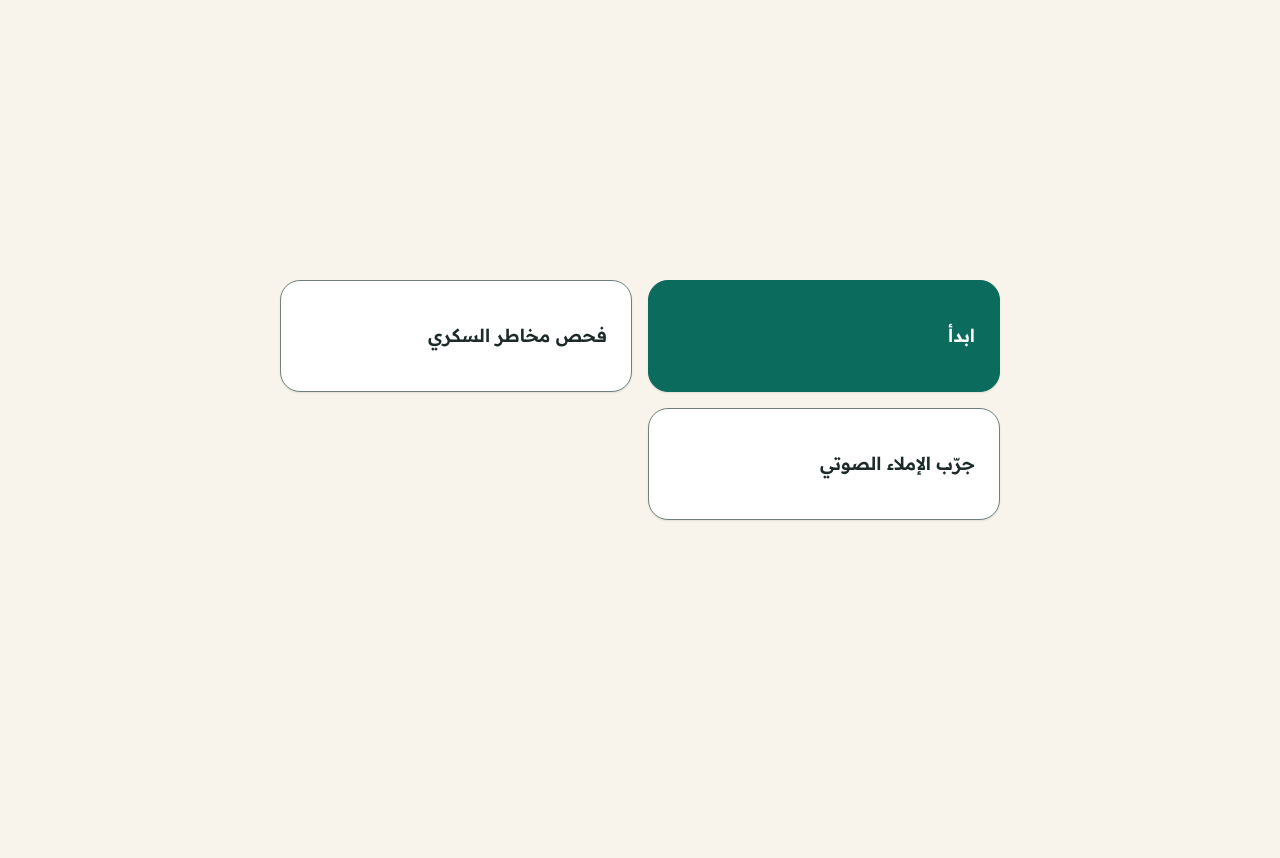
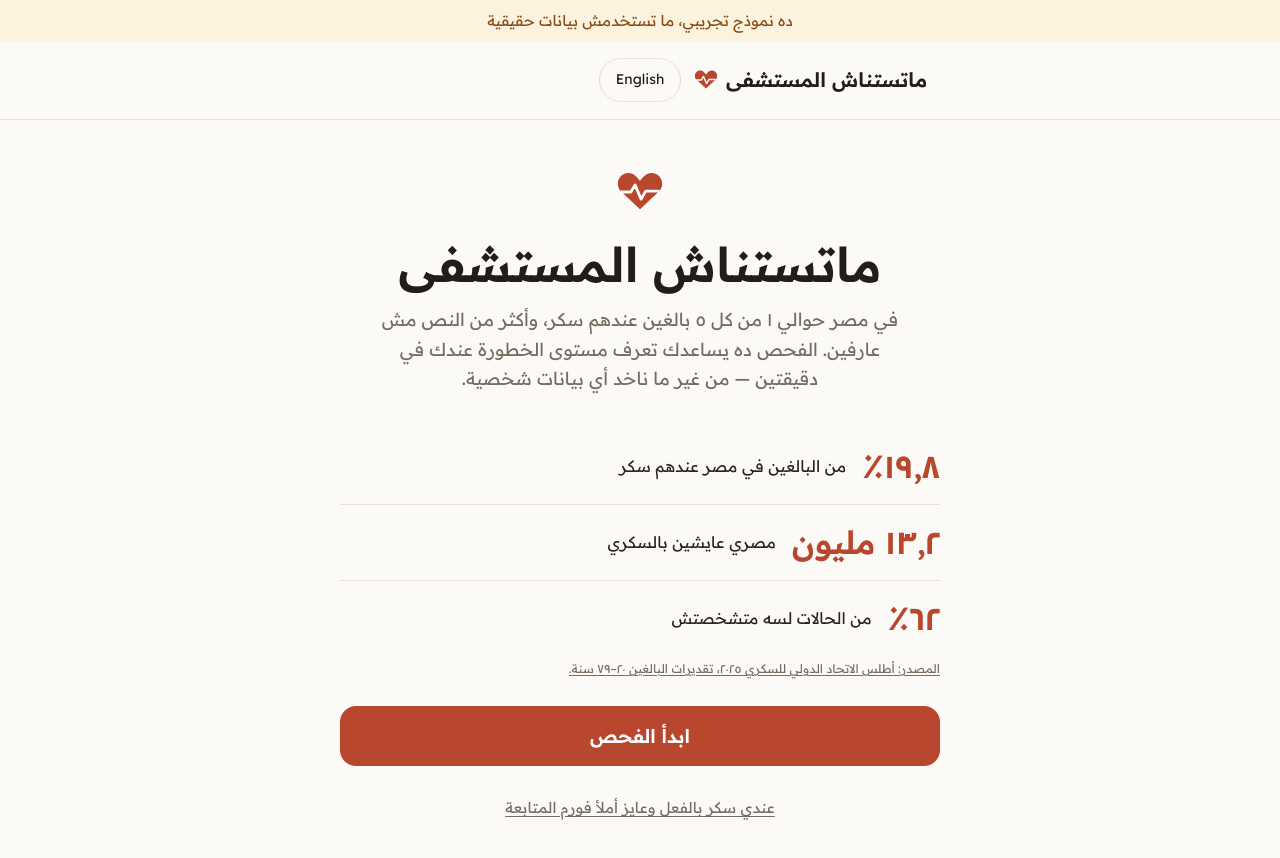
Before and after one commit to hashemrizkk/SENEB, a Next.js app: page / in a window 1280 px wide. Shown: the top 858 px of the page. Before the commit the page ends 800 px from the top, so only its background shows below. Built offline with nearby package versions, Linux system fonts and the light colour scheme.

Commit message:
feat(home): apply Arabic screening landing design

```diff
--- a/app/globals.css
+++ b/app/globals.css
@@ -148,12 +148,28 @@ a { color: var(--accent-foreground); text-underline-offset: .18em; }
 .screening-funnel-grid { display: grid; grid-template-columns: repeat(auto-fit,minmax(180px,1fr)); gap: 12px; }
 .screening-demo-label { border: 0; font-size: .9rem; font-weight: 600; }
 
-.home-page { display: grid; min-block-size: 100dvh; place-items: center; padding: 24px; }
-.home-content { width: min(100%, 720px); display: grid; gap: 16px; }
-.home-actions { display: grid; grid-template-columns: repeat(auto-fit, minmax(min(100%, 260px), 1fr)); gap: 16px; }
-.home-card { display: grid; min-block-size: 112px; align-content: center; gap: 4px; padding: 20px 24px; border: 1px solid var(--card-border); border-radius: var(--radius-card); background: var(--surface); box-shadow: var(--shadow-1); color: var(--text); text-decoration: none; }
-.home-card-primary { border-color: var(--primary-strong); background: var(--primary-strong); color: #fff; }
-.home-card-secondary { border-color: var(--control-border); }
+.home-page { min-block-size: 100dvh; padding: 0 24px 48px; background: #FBFAF7; color: #211D19; }
+.home-demo-banner { margin: 0 -24px; padding: 8px 16px; background: #FBF3DE; color: #8B4B17; text-align: center; font-size: 15px; line-height: 1.7; }
+.home-header { display: grid; width: calc(100% + 48px); min-height: 78px; grid-template-columns: 1fr auto 1fr; align-items: center; margin-inline: -24px; padding-inline: max(24px, calc((100vw - 600px) / 2)); border-block-end: 1px solid #E8E1D5; }
+.home-header::before { content: ""; }
+.home-language-link { justify-self: start; min-height: 44px; display: inline-flex; align-items: center; padding-inline: 16px; border: 1px solid #E8E1D5; border-radius: 999px; color: #211D19; font-size: 14px; text-decoration: none; }
+.home-brand { display: inline-flex; align-items: center; justify-self: center; gap: 8px; color: #211D19; direction: rtl; font-size: 20px; font-weight: 700; text-decoration: none; white-space: nowrap; }
+.home-brand .home-heart { width: 24px; height: 22px; }
+.home-content { width: min(100%, 600px); margin-inline: auto; }
+.home-hero { display: grid; justify-items: center; padding-block: 52px 30px; text-align: center; }
+.home-heart { width: 48px; height: 40px; color: #B9472E; }
+.home-hero h1 { margin: 24px 0 12px; font-size: clamp(2.25rem, 7vw, 3rem); font-weight: 700; line-height: 1.2; }
+.home-hero p { max-width: 520px; margin: 0; color: #766D62; font-size: 18px; line-height: 1.65; }
+.home-stats { margin-block: 4px 28px; }
+.home-stat { display: flex; min-height: 76px; align-items: center; gap: 16px; padding: 12px 0; }
+.home-stat + .home-stat { border-block-start: 1px solid #E8E1D5; }
+.home-stat strong { flex: none; color: #B9472E; font-size: clamp(1.55rem, 5vw, 2rem); line-height: 1.2; }
+.home-stat span { color: #29241F; font-size: 16px; }
+.home-stat-source { margin: 4px 0 0; color: #766D62; font-size: 12px; line-height: 1.5; }
+.home-stat-source a { color: inherit; }
+.home-actions { display: grid; gap: 18px; text-align: center; }
+.home-start-link { display: grid; min-height: 60px; place-items: center; padding: 12px 20px; border-radius: 16px; background: #B9472E; color: #fff; font-size: 19px; text-decoration: none; }
+.home-register-link { justify-self: center; min-height: 48px; display: inline-flex; align-items: center; color: #766D62; font-size: 15px; }
 
 .rule-highlight { background: #fef08a; color: #1f2937; }
 .ai-highlight { background: #bfdbfe; color: #1e3a8a; }
@@ -165,22 +181,26 @@ a { color: var(--accent-foreground); text-underline-offset: .18em; }
   .doctor-nav { gap: 4px; }
   .doctor-nav a { padding-inline: 8px; }
   .screening-page { width: min(100% - 24px, 720px); }
-  .home-page { padding: 16px; }
+  .home-page { padding: 0 16px 32px; }
+  .home-demo-banner { margin-inline: -16px; font-size: 13px; }
+  .home-header { width: calc(100% + 32px); min-height: 68px; margin-inline: -16px; padding-inline: 16px; }
+  .home-brand { gap: 6px; font-size: 16px; }
+  .home-language-link { min-height: 40px; padding-inline: 12px; font-size: 13px; }
   .home-content { gap: 12px; }
+  .home-hero { padding-block: 38px 24px; }
+  .home-hero p { font-size: 17px; }
+  .home-stat { min-height: 68px; gap: 10px; }
+  .home-stat span { font-size: 15px; }
 }
 @media (prefers-reduced-motion: no-preference) {
   :where(button) { transition: transform 160ms ease-out; }
   :where(button:active:not(:disabled)) { transform: scale(.98); }
-  .home-card { transition: transform 160ms ease-out; }
 }
 @media (hover: hover) {
   a:hover { color: var(--primary-hover); }
   :where(button:hover:not(:disabled)) { background: var(--primary-hover); border-color: var(--primary-hover); }
   .doctor-nav a:hover { background: var(--surface-sunken); }
-  .home-card-primary:hover { background: var(--primary-hover); color: #fff; }
-}
-@media (hover: hover) and (prefers-reduced-motion: no-preference) {
-  .home-card:hover { transform: translateY(-1px); }
+  .home-start-link:hover { background: #A53C26; color: #fff; }
 }
 @media (prefers-reduced-motion: reduce) {
   *, *::before, *::after {
--- a/app/page.tsx
+++ b/app/page.tsx
@@ -1,19 +1,62 @@
 import Link from "next/link";
 import { ar } from "@/lib/strings.ar";
+
+const homeStats = [
+  { value: "١٩٫٨٪", label: ar.home.diabetesPrevalence },
+  { value: "١٣٫٢ مليون", label: ar.home.diabetesCount },
+  { value: "٦٢٪", label: ar.home.undiagnosedShare },
+];
+
+function HeartbeatMark() {
+  return (
+    <svg aria-hidden="true" className="home-heart" viewBox="0 0 48 40" fill="none">
+      <path d="M24 37.2 5.6 20.1C-2.2 12.8 3.1 1 12.1 1c5.2 0 8.6 3.2 11.9 8.1C27.3 4.2 30.7 1 35.9 1c9 0 14.3 11.8 6.5 19.1L24 37.2Z" fill="currentColor" />
+      <path d="M5.5 20h9.4l4.1-7.1 6.1 14.2 4.6-8h12.8" stroke="white" strokeLinecap="round" strokeLinejoin="round" strokeWidth="2.8" />
+    </svg>
+  );
+}
 
 export default function HomePage() {
   return (
     <main dir="rtl" lang="ar" className="home-page">
+      <p className="home-demo-banner">{ar.home.demoBanner}</p>
+      <header className="home-header" dir="ltr">
+        <Link href="/screening?lang=en" className="home-language-link" lang="en" dir="ltr">
+          English
+        </Link>
+        <Link href="/" className="home-brand">
+          <span>{ar.home.title}</span>
+          <HeartbeatMark />
+        </Link>
+      </header>
+
       <div className="home-content">
+        <section className="home-hero" aria-labelledby="home-title">
+          <HeartbeatMark />
+          <h1 id="home-title">{ar.home.title}</h1>
+          <p>{ar.home.intro}</p>
+        </section>
+
+        <section className="home-stats" aria-label={ar.home.statisticsLabel}>
+          {homeStats.map((stat) => (
+            <div className="home-stat" key={stat.value}>
+              <strong>{stat.value}</strong>
+              <span>{stat.label}</span>
+            </div>
+          ))}
+          <p className="home-stat-source">
+            <a href="https://www.ncbi.nlm.nih.gov/books/NBK618739/table/wrap_table-mena/?report=objectonly" target="_blank" rel="noreferrer">
+              {ar.home.statisticsSource}
+            </a>
+          </p>
+        </section>
+
         <nav className="home-actions" aria-label={ar.appTitle}>
-          <Link href="/register" className="home-card home-card-primary">
-            <strong>{ar.homeStart}</strong>
+          <Link href="/screening" className="home-start-link">
+            <strong>{ar.home.startScreening}</strong>
           </Link>
-          <Link href="/screening" className="home-card home-card-secondary">
-            <strong>فحص مخاطر السكري</strong>
-          </Link>
-          <Link href="/voice-demo" className="home-card home-card-secondary">
-            <strong>جرّب الإملاء الصوتي</strong>
+          <Link href="/register" className="home-register-link">
+            {ar.home.alreadyDiagnosed}
           </Link>
         </nav>
       </div>
--- a/components/screening/ScreeningWizard.tsx
+++ b/components/screening/ScreeningWizard.tsx
@@ -17,8 +17,8 @@ const labels:Record<Locale,Record<string,string>>={
 };
 const fallbackSafety={en:"If you feel very unwell, seek urgent care now. Call your local emergency number.",ar:"إذا كنت تشعر بتوعك شديد، اطلب رعاية عاجلة الآن. اتصل برقم الطوارئ المحلي."};
 function block(key:string,locale:Locale){return content.find((item)=>item.key===key&&item.locale===locale)?.body??content.find((item)=>item.key==="safe_fallback"&&item.locale===locale)?.body??labels[locale].error;}
-export default function ScreeningWizard(){
- const router=useRouter();const [locale,setLocale]=useState<Locale>("ar");const [screen,setScreen]=useState<Screen>("landing");const [consent,setConsent]=useState(false);const [selectedFlags,setSelectedFlags]=useState<string[]>([]);const [answers,setAnswers]=useState<Record<string,Answer>>({});const [symptomIndex,setSymptomIndex]=useState(0);const [questionIndex,setQuestionIndex]=useState(0);const [height,setHeight]=useState("");const [weight,setWeight]=useState("");const [waist,setWaist]=useState("");const [rules,setRules]=useState<{id:string;label:string}[]>([]);const [emergencyNumber,setEmergencyNumber]=useState<string|null>(null);const [result,setResult]=useState<Result|null>(null);const [busy,setBusy]=useState(false);const [error,setError]=useState("");const [safetyText,setSafetyText]=useState(fallbackSafety.ar);
+export default function ScreeningWizard({initialLocale="ar"}:{initialLocale?:Locale}){
+ const router=useRouter();const [locale,setLocale]=useState<Locale>(initialLocale);const [screen,setScreen]=useState<Screen>("landing");const [consent,setConsent]=useState(false);const [selectedFlags,setSelectedFlags]=useState<string[]>([]);const [answers,setAnswers]=useState<Record<string,Answer>>({});const [symptomIndex,setSymptomIndex]=useState(0);const [questionIndex,setQuestionIndex]=useState(0);const [height,setHeight]=useState("");const [weight,setWeight]=useState("");const [waist,setWaist]=useState("");const [rules,setRules]=useState<{id:string;label:string}[]>([]);const [emergencyNumber,setEmergencyNumber]=useState<string|null>(null);const [result,setResult]=useState<Result|null>(null);const [busy,setBusy]=useState(false);const [error,setError]=useState("");const [safetyText,setSafetyText]=useState(fallbackSafety[initialLocale]);
  const t=labels[locale];const rtl=locale==="ar";const currentQuestion=questionItems[questionIndex] as typeof questionItems[number]|undefined;const currentSymptom=symptomItems[symptomIndex] as typeof symptomItems[number]|undefined;
  const steps=symptomItems.length+questionItems.length;
  useEffect(()=>{void fetch("/api/screening/progress").then(async(r)=>r.json()).then(async(data)=>{if(!data.active)return;setLocale(data.locale);setAnswers(data.answers);if(data.status==="safety_escalated"){const ruleResponse=await fetch("/api/screening/rules");const ruleData=await ruleResponse.json().catch(()=>({}));setSafetyText(ruleData.guidance??fallbackSafety[data.locale as Locale]);setEmergencyNumber(ruleData.emergency_number??null);setScreen("safety");return;}if(data.status==="completed"){const response=await fetch("/api/screening/result");if(response.ok)setResult(await response.json());setScreen("result");return;}const nextSymptom=symptomItems.findIndex((item)=>typeof data.answers[item.id]!=="string");const nextQuestion=questionItems.findIndex((item)=>typeof data.answers[item.id]!=="string");setSymptomIndex(nextSymptom<0?symptomItems.length-1:nextSymptom);setQuestionIndex(nextQuestion<0?questionItems.length-1:nextQuestion);setScreen(data.status==="consented"?"redflags":nextSymptom>=0?"symptoms":"questions");}).catch(()=>setError(labels.ar.error));},[]);
--- a/lib/strings.ar.ts
+++ b/lib/strings.ar.ts
@@ -6,6 +6,19 @@ export const ar = {
   appTitle: "مساعد متابعة الرعاية",
   appDescription: "نموذج تجريبي لمتابعة الرعاية في عيادات الرعاية الأولية.",
   homeStart: "ابدأ",
+  home: {
+    title: "ماتستناش المستشفى",
+    demoBanner: "ده نموذج تجريبي، ما تستخدمش بيانات حقيقية",
+    intro: "في مصر حوالي ١ من كل ٥ بالغين عندهم سكر، وأكثر من النص مش عارفين. الفحص ده يساعدك تعرف مستوى الخطورة عندك في دقيقتين — من غير ما ناخد أي بيانات شخصية.",
+    diabetesPrevalence: "من البالغين في مصر عندهم سكر",
+    diabetesCount: "مصري عايشين بالسكري",
+    undiagnosedShare: "من الحالات لسه متشخصتش",
+    startScreening: "ابدأ الفحص",
+    alreadyDiagnosed: "عندي سكر بالفعل وعايز أملأ فورم المتابعة",
+    statisticsSource: "المصدر: أطلس الاتحاد الدولي للسكري ٢٠٢٥، تقديرات البالغين ٢٠–٧٩ سنة.",
+    statisticsLabel: "إحصائيات عن السكري في مصر",
+    startInArabic: "ابدأ الفحص باللغة العربية",
+  },
   intakeTitle: "استبيان المتابعة",
   patientListTitle: "اختر المريض",
   patientListEmpty: "لا توجد سجلات تجريبية متاحة.",
```
Also changed, not shown: app/screening/page.tsx (+7 -2 lines).
